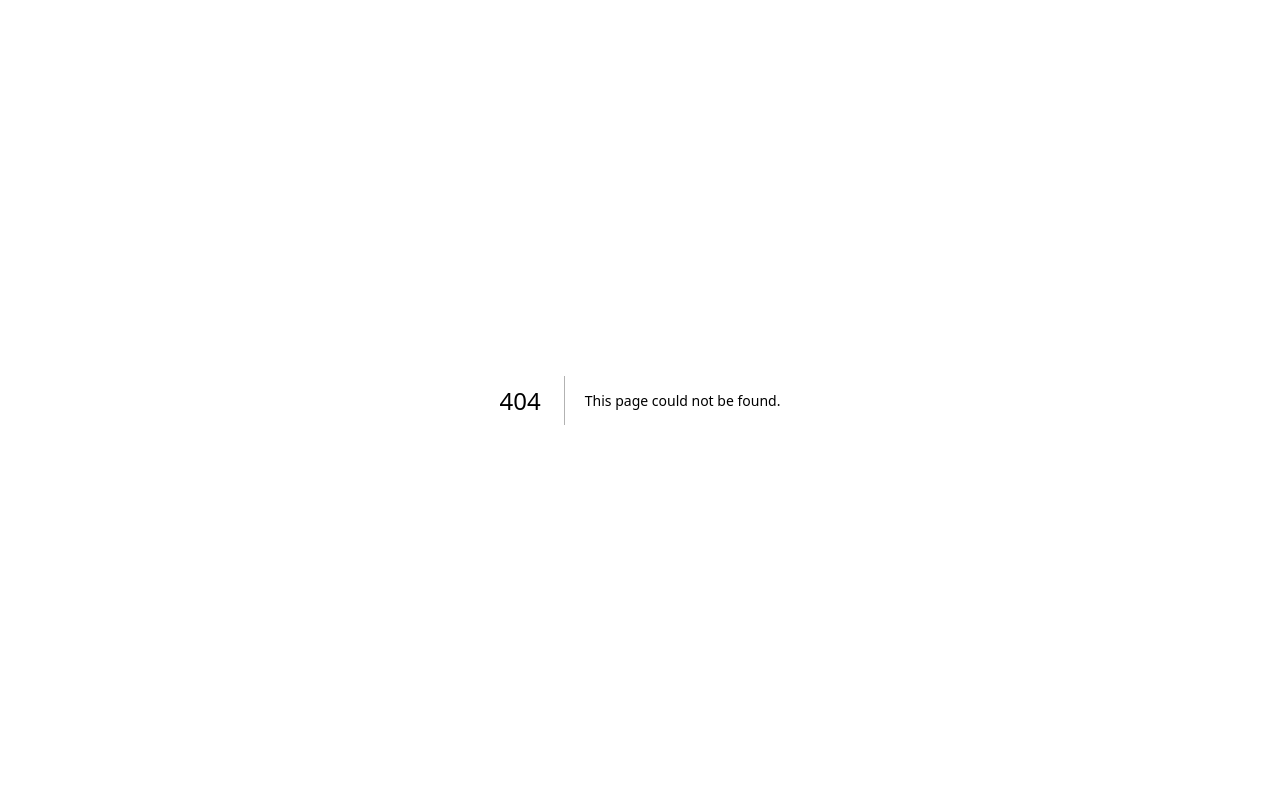
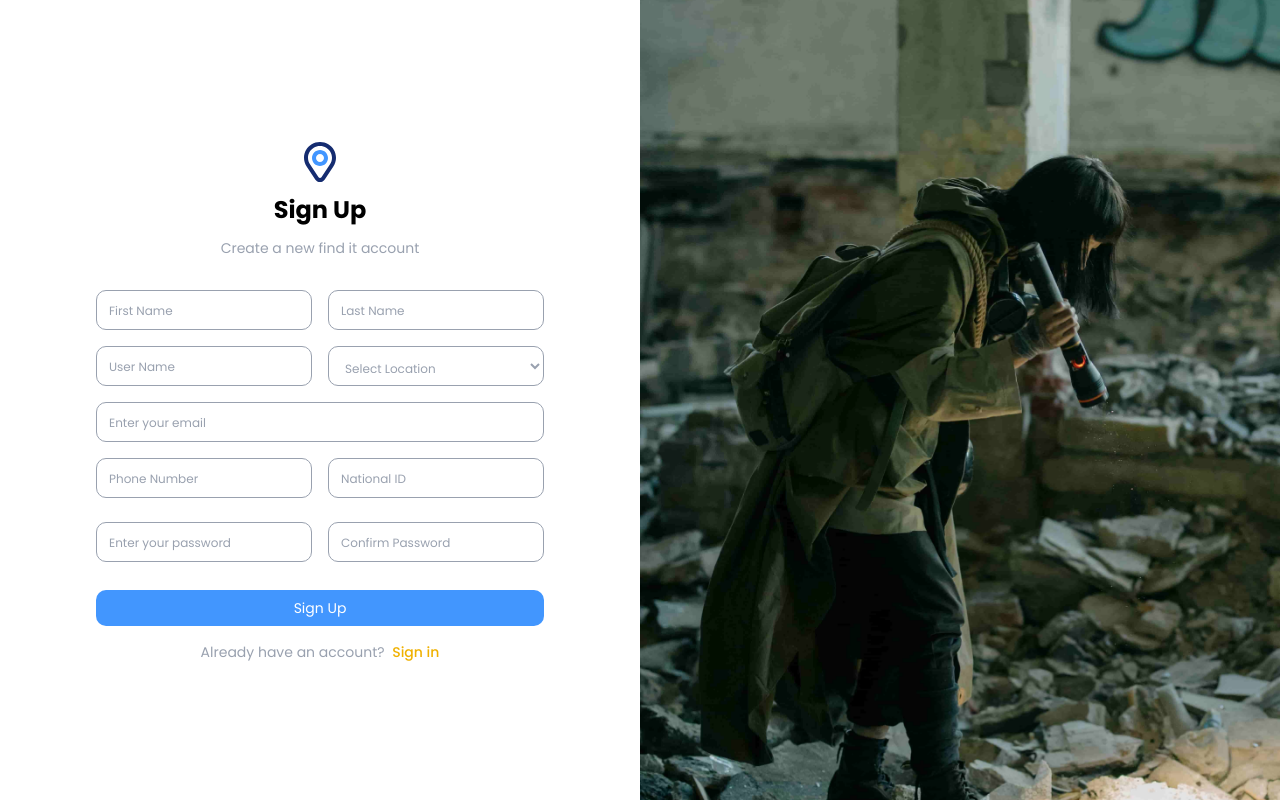
Before and after one commit to Deshan555/lost-app, a Next.js app: page /signup in a window 1280 px wide. Before the commit this address had no page. Built offline with nearby package versions, Linux system fonts and the light colour scheme.

Commit message:
feat: add SignUp component with user registration form and login functionality

```diff
--- /dev/null
+++ b/src/pages/signup.jsx
@@ -0,0 +1,195 @@
+import React, { useState } from 'react';
+import apiConfigurations from './api/api-base';
+import axios from 'axios';
+import { message } from 'antd';
+
+import LocationData from './data/locations.json';
+
+export default function SignUp() {
+    const [email, setEmail] = useState('');
+    const [password, setPassword] = useState('');
+
+    //     {
+    //   "username": "johndoe",
+    //   "first_name": "John",
+    //   "last_name": "Doe",
+    //   "location": "Nairobi",
+    //   "userType": "admin",
+    //   "mobileNumber": "0712345678",
+    //   "nationalId": "12345678",
+    //   "email": "johndoe@example.com",
+    //   "password": "password",
+    //   "is_active": true,
+    //   "police_station_id": 0
+    // }
+
+    const [signUpJson, setSignUpJson] = useState({
+        username: '',
+        first_name: '',
+        last_name: '',
+        location: '',
+        userType: 'normal_user',
+        mobileNumber: '',
+        nationalId: '',
+        email: '',
+        password: '',
+        is_active: true,
+        police_station_id: 0
+    });
+
+    const handleLogin = (e) => {
+        e.preventDefault();
+        if (email && password) {
+            let requestJson = {
+                username: email,
+                password: password
+            };
+            axios.post(apiConfigurations.BASE_URL + 'users/login', requestJson)
+                .then(response => {
+                    // if (response.data.status === 'success') {
+                    //     // Assuming the response contains user details
+                    //     const user = response.data.data;
+                    //     alert(`Welcome ${user.name}!`);
+                    //     // Redirect or perform further actions
+                    // } else {
+                    //     alert("Login failed: " + response.data.message);
+                    // }
+
+                    if (response.status === 200) {
+                        console.log("Login response:", response.data);
+                        message.success(`Welcome!`);
+                        window.localStorage.setItem("user", JSON.stringify(response.data));
+                        window.location.href = "/";
+                    }
+                })
+                .catch(error => {
+                    console.error("There was an error logging in!", error);
+                    alert("Login failed. Please try again.");
+                });
+        } else {
+            alert("Please enter both fields.");
+        }
+    };
+
+    return (
+        <div className="flex h-screen">
+            <div className="w-1/2 bg-white flex items-center justify-center">
+                <div className="w-3/4 max-w-md">
+                    <div className="mb-6 flex flex-col items-center justify-center">
+                        <img src="/logo.svg" alt="logo" className="h-12 mb-2" />
+                        <h1 className="text-2xl font-bold text-black">Sign Up</h1>
+                        <p className="text-sm text-gray-400 mb-2 mt-3">Create a new find it account</p>
+                    </div>
+                    <form onSubmit={handleLogin} className="space-y-4">
+                        <div className="flex space-x-4">
+                            <input
+                                type="text"
+                                placeholder="First Name"
+                                value={signUpJson.first_name}
+                                onChange={(e) => setSignUpJson({ ...signUpJson, first_name: e.target.value })}
+                                className="w-1/2 p-3 border rounded-[10px] focus:outline-none focus:ring-2 focus:ring-blue-500 h-10 placeholder-gray-400 placeholder:text-xs text-gray-400 text-sm"
+                                required
+                            />
+                            <input
+                                type="text"
+                                placeholder="Last Name"
+                                value={signUpJson.last_name}
+                                onChange={(e) => setSignUpJson({ ...signUpJson, last_name: e.target.value })}
+                                className="w-1/2 p-3 border rounded-[10px] focus:outline-none focus:ring-2 focus:ring-blue-500 h-10 placeholder-gray-400 placeholder:text-xs text-gray-400 text-sm"
+                                required
+                            />
+                        </div>
+                        <div className="flex space-x-4">
+                            <input
+                                type="text"
+                                placeholder="User Name"
+                                value={email}
+                                onChange={(e) => setEmail(e.target.value)}
+                                className="w-1/2 p-3 border rounded-[10px] focus:outline-none focus:ring-2 focus:ring-blue-500 h-10 placeholder-gray-400 placeholder:text-xs text-gray-400 text-sm"
+                                required
+
+                            />
+                            <select
+                                value={signUpJson.location}
+                                onChange={(e) => setSignUpJson({ ...signUpJson, location: e.target.value })}
+                                className="w-1/2 p-3 border rounded-[10px] focus:outline-none focus:ring-2 focus:ring-blue-500 h-10 text-xs text-gray-400"
+                                required
+                            >
+                                <option value="" disabled hidden className="text-xs text-gray-400">Select Location</option>
+                                {
+                                    LocationData.map((location, index) => (
+                                        <option key={index} value={location.city} className="text-xs">
+                                            {location.city}
+                                        </option>
+                                    ))
+                                }
+                            </select>
+                        </div>
+                        <input
+                            type="email"
+                            placeholder="Enter your email"
+                            value={signUpJson.email}
+                            onChange={(e) => setSignUpJson({ ...signUpJson, email: e.target.value })}
+                            className="w-full p-3 border rounded-[10px] focus:outline-none focus:ring-2 focus:ring-blue-500 h-10 placeholder-gray-400 placeholder:text-xs text-gray-400 text-sm"
+                            required
+                        />
+                        <div className="flex space-x-4">
+                            <input
+                                type="text"
+                                placeholder="Phone Number"
+                                value={signUpJson.phone}
+                                onChange={(e) => setSignUpJson({ ...signUpJson, phone: e.target.value })}
+                                className="w-1/2 p-3 border rounded-[10px] focus:outline-none focus:ring-2 focus:ring-blue-500 h-10 placeholder-gray-400 placeholder:text-xs text-gray-400 text-sm"
+                                required
+                            />
+                            <input
+                                type="text"
+                                placeholder="National ID"
+                                value={signUpJson.nationalId}
+                                onChange={(e) => setSignUpJson({ ...signUpJson, nationalId: e.target.value })}
+                                className="w-1/2 p-3 border rounded-[10px] focus:outline-none focus:ring-2 focus:ring-blue-500 h-10 placeholder-gray-400 placeholder:text-xs text-gray-400 text-sm"
+                                required
+                            />
+                        </div>
+
+                        <div className="flex space-x-4">
+                            <input
+                                type="password"
+                                placeholder="Enter your password"
+                                value={password}
+                                onChange={(e) => setPassword(e.target.value)}
+                                className="w-1/2 mt-2 p-3 border rounded-[10px] focus:outline-none focus:ring-2 focus:ring-blue-500 h-10 placeholder-gray-400 placeholder:text-xs text-gray-400 text-sm"
+                                required
+                            />
+                            <input
+                                type="password"
+                                placeholder="Confirm Password"
+                                value={signUpJson.password}
+                                onChange={(e) => setSignUpJson({ ...signUpJson, password: e.target.value })}
+                                className="w-1/2 mt-2 p-3 border rounded-[10px] focus:outline-none focus:ring-2 focus:ring-blue-500 h-10 placeholder-gray-400 placeholder:text-xs text-gray-400 text-sm"
+                                required
+                            />
+                        </div>
+                        <button type="submit" className="mt-3 text-sm w-full bg-[#4296FE] text-white py-2 rounded-[10px] hover:bg-blue-700">
+                            Sign Up
+                        </button>
+                    </form>
+
+                    <p className="mt-4 text-sm text-center text-gray-400">
+                        Already have an account?
+                        <a href="/login" className="text-yellow-500 font-medium ml-1"> Sign in</a>
+                    </p>
+                </div>
+            </div>
+
+            <div className="w-1/2 bg-white text-white relative flex justify-center items-center">
+                <img
+                    src="/login.jpg"
+                    alt="map"
+                    className="absolute inset-0 w-full h-full object-cover"
+                    style={{ zIndex: 0 }}
+                />
+            </div>
+        </div>
+    );
+}
```
